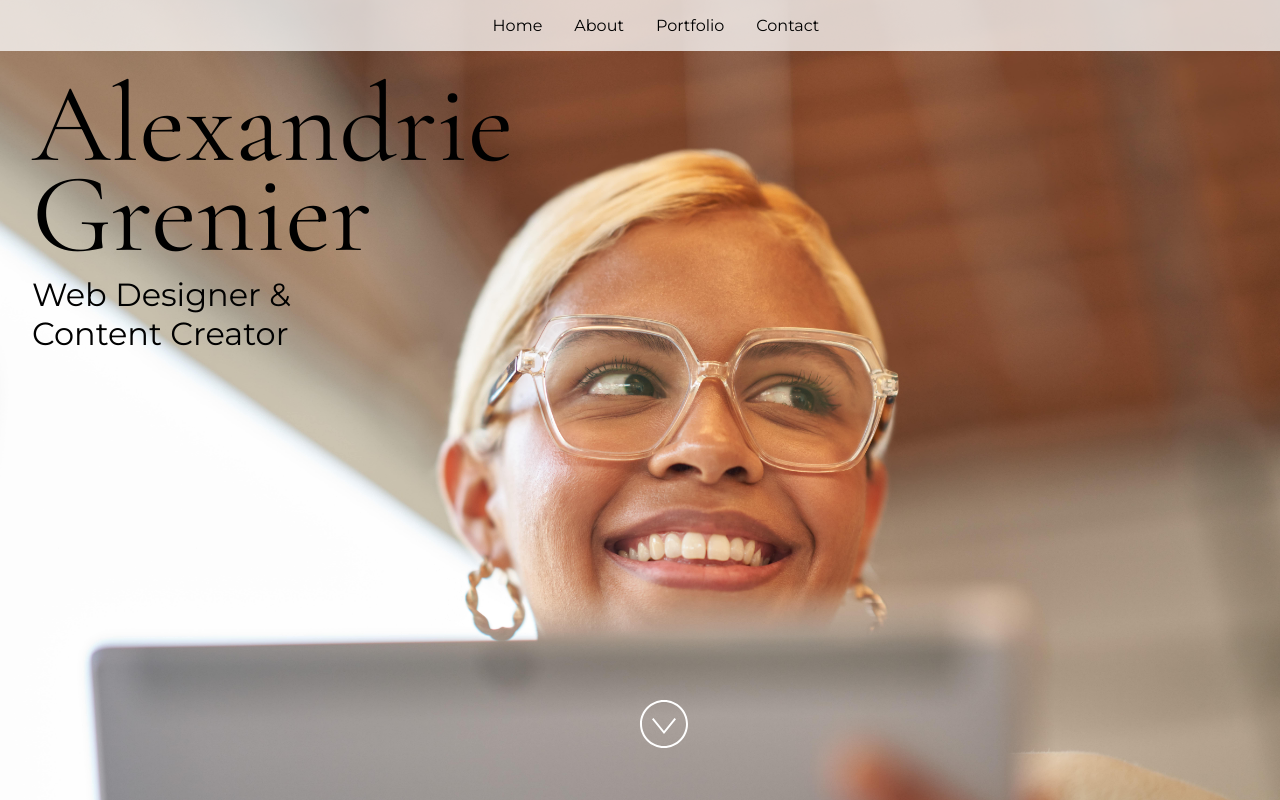
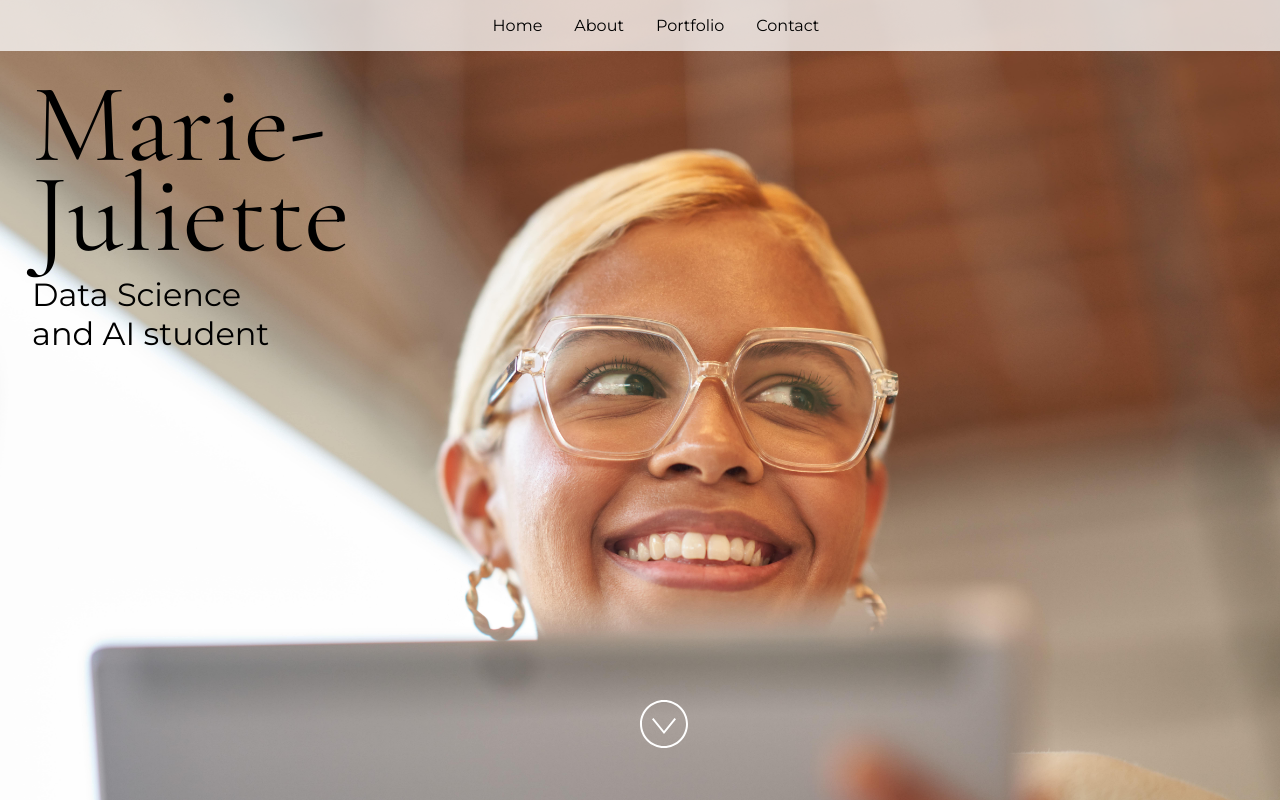
Before and after one commit to krausmar/Codespaces-first-project, a React (Vite) app: page / in a window 1280 px wide. Built offline with nearby package versions, Linux system fonts and the light colour scheme.

Commit message:
change siteProps in app.jsx

```diff
--- a/src/App.jsx
+++ b/src/App.jsx
@@ -24,12 +24,12 @@ import "./styles.css";
  * If you don't have one of the social sites listed, leave it as an empty string.
  */
 const siteProps = {
-  name: "Alexandrie Grenier",
-  title: "Web Designer & Content Creator",
-  email: "alex@example.com",
+  name: "Marie-Juliette",
+  title: "Data Science and AI student",
+  email: "testmail@mail",
   gitHub: "microsoft",
   instagram: "microsoft",
-  linkedIn: "satyanadella",
+  linkedIn: "",
   medium: "",
   twitter: "microsoft",
   youTube: "Code",
```
